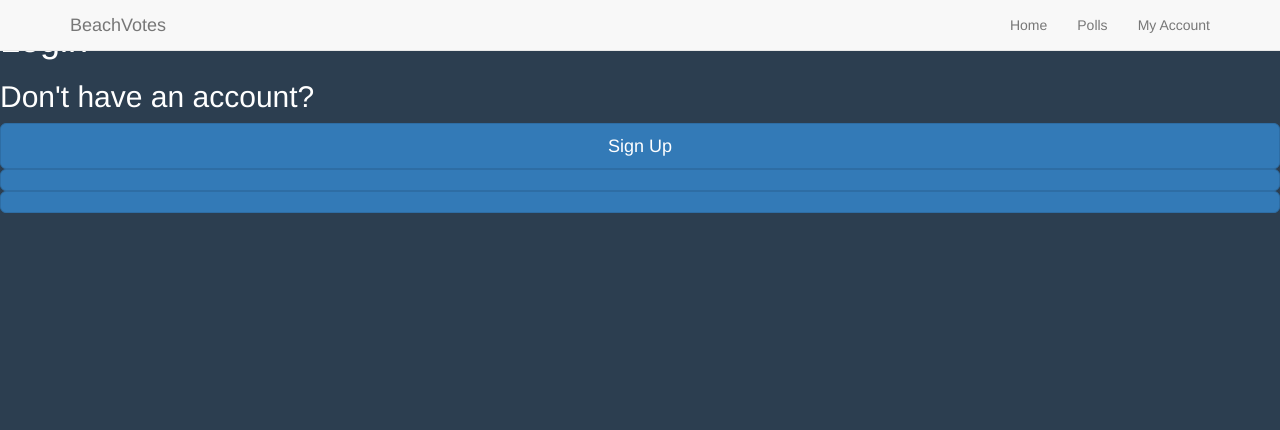
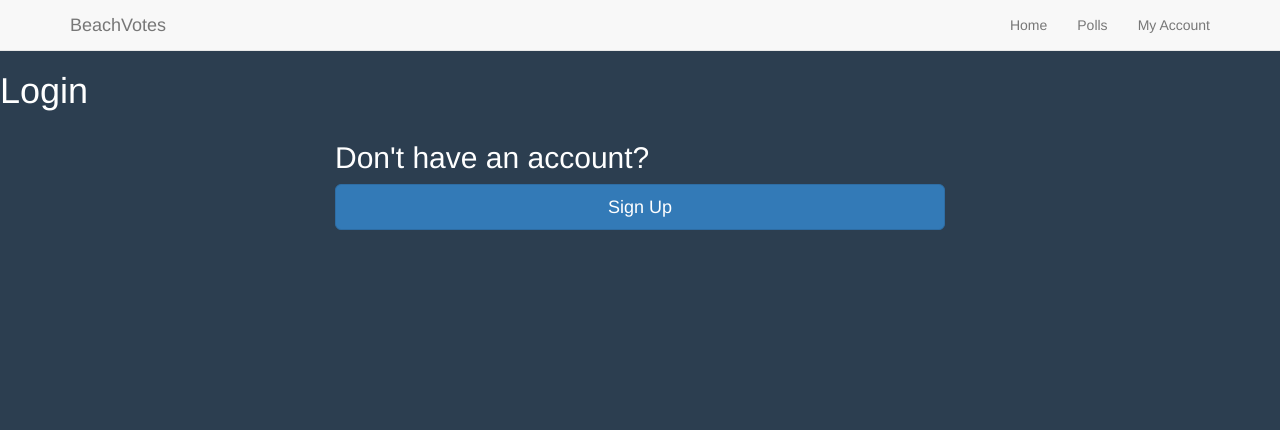
Before and after one commit to stevenGarciaDev/BeachVotes, a Django app: page /poll/login in a window 1280 px wide. Shown: the top 430 px of the page. Run offline with Django 3.2, Linux system fonts and the light colour scheme; some libraries are stand-ins or nearby versions.

Commit message:
Fix css bug regarding bootstrap navbar having fixed position

```diff
--- a/beach_votes_project/static/stylesheets/base.css
+++ b/beach_votes_project/static/stylesheets/base.css
@@ -6,6 +6,11 @@ General styles
 body {
   color: white;
   background-color: #2c3e50;
+}
+
+.navbar-default {
+  position: relative;
+  margin-bottom: 0px;
 }
 
 .page-background {
--- a/beach_votes_project/templates/poll/login.html
+++ b/beach_votes_project/templates/poll/login.html
@@ -4,9 +4,9 @@
 {% block body_block %}
   <h1>Login</h1>
 
-  <div>
+  <div class="container col-md-6 col-md-offset-3">
     <h2>Don't have an account?</h2>
-    <a href="{% url 'sign_up' %}" class="btn btn-primary btn-lg btn-block">Sign Up</button>
+    <a href="{% url 'sign_up' %}" class="btn btn-primary btn-lg btn-block">Sign Up</a>
   </div>
 
 {% endblock %}
--- a/beach_votes_project/templates/poll/sign_up.html
+++ b/beach_votes_project/templates/poll/sign_up.html
@@ -6,6 +6,7 @@
     {% csrf_token %}
 
     <div class="container col-md-6 col-md-offset-3">
+      <h1>Sign Up</h1>
 
       {{ user_form.as_p }}
       {{ user_profile_form.as_p }}
@@ -14,7 +15,7 @@
 
       <div>
         <h2>Already have an account?</h2>
-        <button class="btn btn-warning btn-lg btn-block">Log In</button>
+        <a href="{% url 'login' %}" class="btn btn-warning btn-lg btn-block">Log In</a>
       </div>
 
     </div><!-- end of container for form -->
```
Also changed, not shown: beach_votes_project/templates/poll/index.html (+1 -7 lines).
